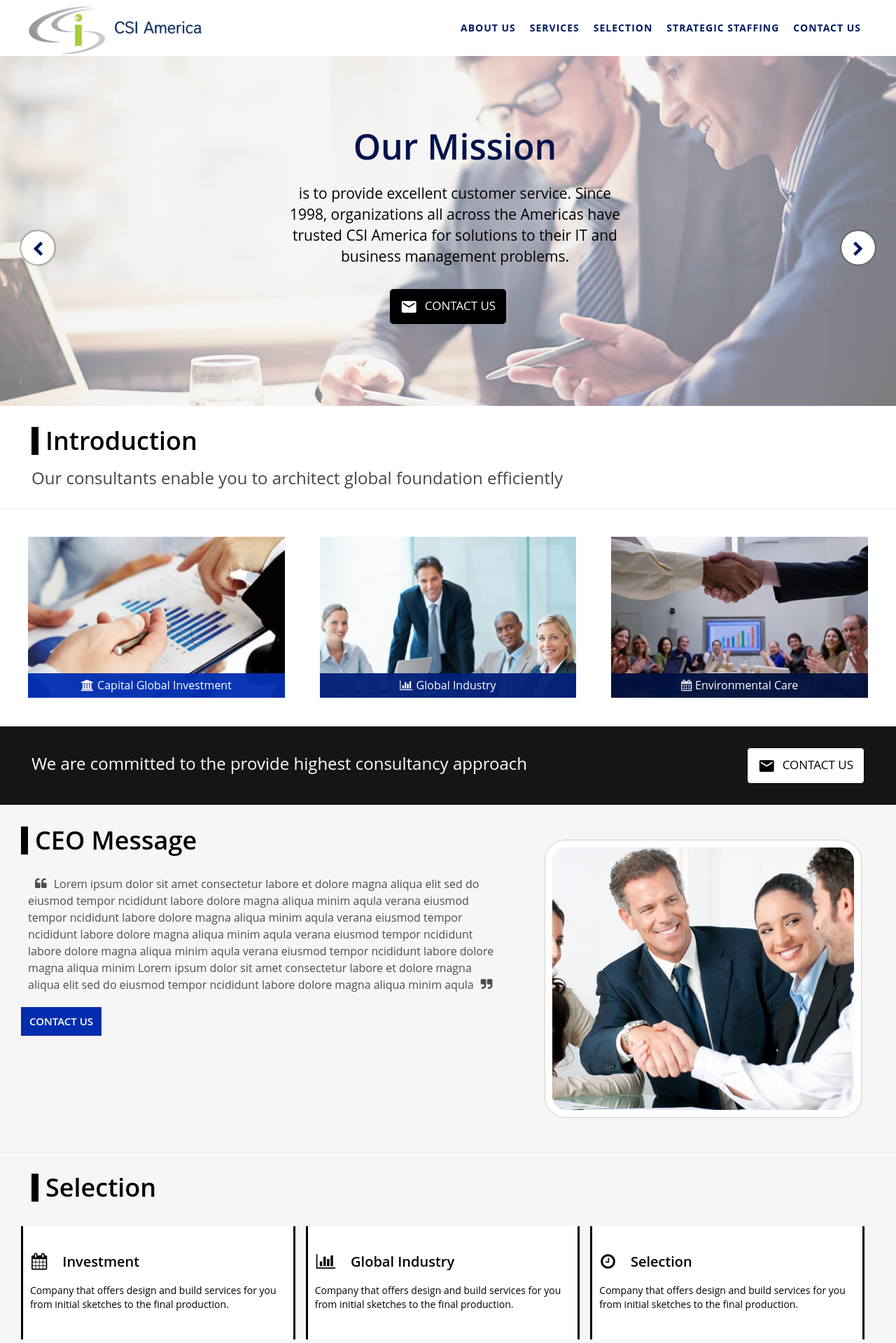
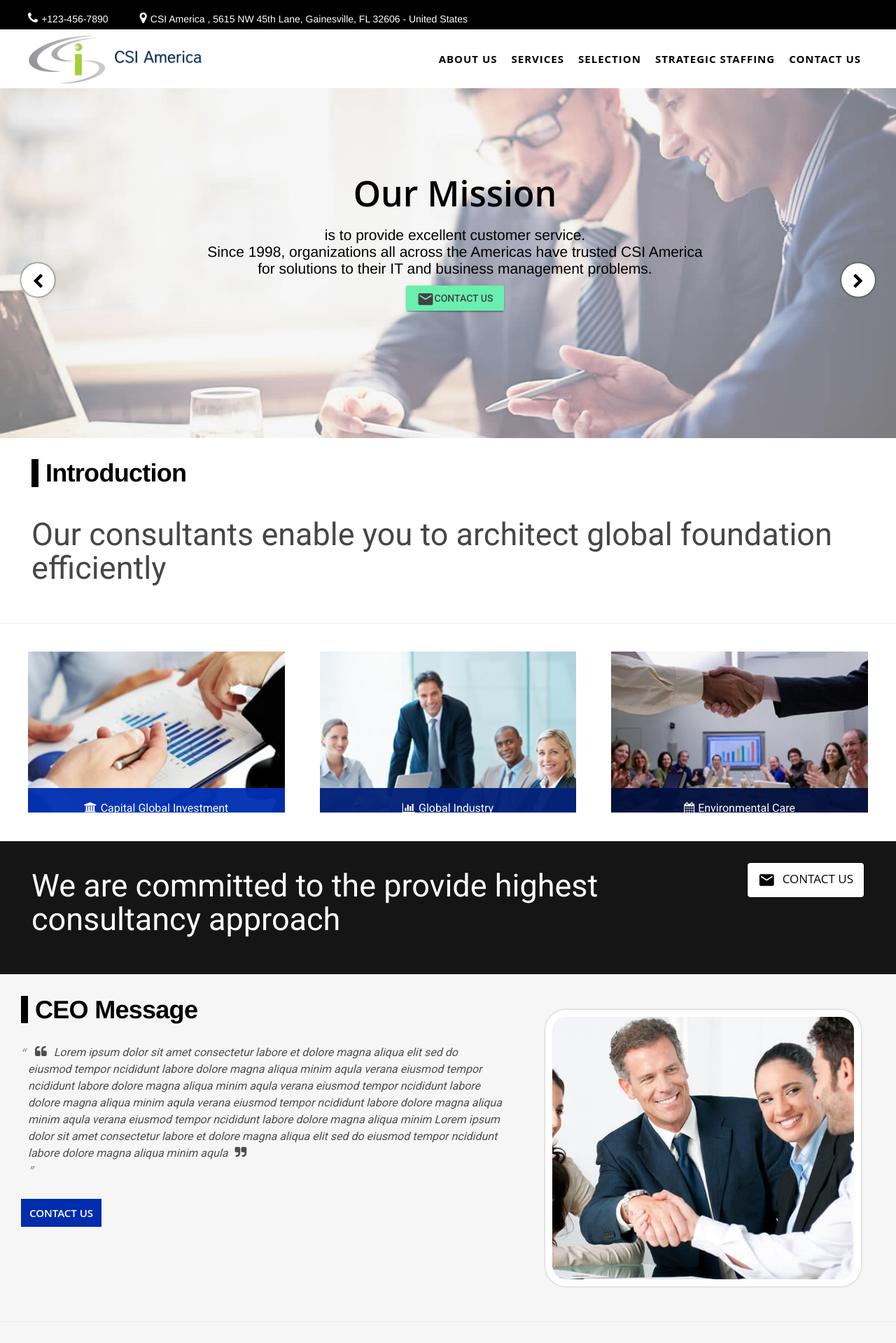
Before and after one commit to jaismeensandhu/20847380574358437520842394ca, a PHP site: page / in a window 1280 px wide. Shown: the top 1919 px of the page at 70% size. Run offline with PHP 8.4, Linux system fonts and the light colour scheme.

Commit message:
Add code for structures and  homepage 2

```diff
--- a/css/style.css
+++ b/css/style.css
@@ -470,7 +470,7 @@ a {
 	border: 1px solid #000000;
 }
 #top {
-	height: 48px;
+	height: 42px;
 }
 #top .site-info {
 	float: left;
@@ -577,6 +577,9 @@ a {
 #site-navigation {
 	float: right;
 }
+#site-navigation ul {
+	float: right;
+}
 #primary-menu {
 	margin-bottom: 0;
 	font-weight: 600;
@@ -589,13 +592,16 @@ a {
 #primary-menu li a {
 	display: inline-block;
 	padding: 30px 10px;
-	font-size: 14px;
+	font-size: 15px;
 	font-weight: 700;
 	letter-spacing: 1px;
 	text-transform: uppercase;
 	position: relative;
 	display: inline-block;
 	cursor: pointer;
+}
+#primary-menu li div a {
+	padding: 30px 2px;
 }
 
 #primary-menu  li a:hover {
@@ -767,12 +773,12 @@ a {
 	padding: 12px 15px;
 	color: #ffffff;
 	font-size: 16px;
-	max-width: 520px;
+	max-width: 760px;
 }
 #slider-main .carousel-caption .button-big {
 	margin: 20px 20px 0 0;
 	border-radius: 5px;
-	background: #002dad;
+	background: #000;
 }
 
 #slider-main .carousel-indicators {
@@ -860,7 +866,7 @@ a {
 #slider-main .slider-next i {
 	font-size: 22px;
 	padding-top: 15px;
-	color: #001a64;
+	color: #000;
 }
 /* SLIDER ENDS
 ========================================================================= */
@@ -2986,7 +2992,7 @@ button[type=submit] {
 	background-color: #f1f1f1;
 }
 #top {
-	background-color: #001964;
+	background-color: #000;
 }
 #masthead  {
 	background-color: #ffffff;
@@ -3329,14 +3335,14 @@ a.label-main:hover,
 	transition: background-color 0.2s linear;
 }
 #primary-menu>li>a {
-	color: #001A64 !important;
+	color: #000 !important;
 }
 ::selection {
-	background-color: #001A64;
+	background-color: #000;
 	color: #ffffff;
 }
 ::-moz-selection {
-	background-color: #001A64;
+	background-color: #000;
 	color: #464646;
 }
 #branding {
@@ -3358,7 +3364,7 @@ a.label-main:hover,
 }
 #slider-main .carousel-caption h2 span,
 #slider-main .carousel-caption p span  {
-	color: #00134b;
+	color: #000;
 	background: transparent;
 }
 #slider-main .carousel-caption p span  {
--- a/index.html
+++ b/index.html
@@ -8,7 +8,8 @@
 		<link rel="icon" href="img/favicon.png" />
 		<!-- GOOGLE FONTS
 			========================================================================= -->
-		<link href="https://fonts.googleapis.com/css?family=Crimson+Text" rel="stylesheet">
+		<!-- <link href="https://fonts.googleapis.com/css?family=Crimson+Text" rel="stylesheet"> -->
+		<link rel="stylesheet" href="http://fonts.googleapis.com/css?family=Roboto:300,400,500,700" type="text/css">
 		<!-- STYLESHEETS
 			========================================================================= -->
 		<link rel='stylesheet' href='css/bootstrap.css' type='text/css' />
@@ -21,6 +22,9 @@
 		<link rel='stylesheet' href='css/animate.css' type='text/css' />
 		<link rel='stylesheet' href='css/fx.css' type='text/css' />
 		<link rel='stylesheet' href='css/style.css' type='text/css' />
+		<link rel="stylesheet" href="https://fonts.googleapis.com/icon?family=Material+Icons">
+		<script defer src="https://code.getmdl.io/1.3.0/material.min.js"></script>
+		<link rel="stylesheet" href="https://code.getmdl.io/1.3.0/material.light_green-green.min.css" />
 	</head>
 	<body id="home">
 		<!-- PRELOADER STARTS
@@ -32,20 +36,20 @@
 			<!-- HEADER STARTS
 				========================================================================= -->
 			<header id="masthead" class="masthead-corporate site-header  clearfix" role="banner">
-			<!--<div id="top" class="clearfix dark">
+			<div id="top" class="clearfix dark">
 					<div class="container">
 						<div class="site-info">
-							<p><i class="fa"></i>+123-456-7890</p>
+							<p><i class="fa fa-phone"></i>+123-456-7890</p>
 						</div>
 						<div class="site-info address">
-							<p><i class="fa"></i>CSI America , 5615 NW 45th Lane, Gainesville, FL 32606 - United States</p>
+							<p><i class="fa fa-map-marker"></i>CSI America , 5615 NW 45th Lane, Gainesville, FL 32606 - United States</p>
 						</div>
-						<div class="social-media">
+						<div style="float:right;margin-top:5px;" class="addthis_inline_follow_toolbox" >
 						</div>
 					</div>
-				</div>-->
+				</div>
 				<div id="menu" class="clearfix dark menu-class">
-					<div class="container">
+					<div class="container" style="float:right;">
 						<div id="logo">
 							<a href="index.html" rel="home">
 								<img height="70" width="250" style="margin-top:-15px;" src="img/csi_logo.png" alt="Consulting" />
@@ -54,14 +58,13 @@
 						<div id="button-menu" class="button-icon">
 							<a href="#mobile-navigation"><i class="fa fa-bars"></i></a>
 						</div>
-						<nav id="site-navigation" class="main-navigation" role="navigation">
+						<nav id="site-navigation" style="float:right;" class="main-navigation" role="navigation">
 							<ul id="primary-menu" class="light">
 								<li><a href="#home">About Us</a></li>
 								<li><a href="#intro">Services</a></li>
 								<li><a href="#selection">Selection</a></li>
 								<li><a href="#strategicStaffing">Strategic Staffing</a></li>
 								<li><a href="#contact-us">Contact Us</a></li>
-								<li class="socialicons"><div class="addthis_inline_follow_toolbox" style="margin:-40px -40px -40px 0;"></div></li>
 							</ul>
 						</nav>
 					</div>
@@ -89,9 +92,10 @@
 								<span>Our Mission</span>
 							</h2>
 							<p class="fx-start" data-animation="fadeInUp">
-								<span style="font-size: 1.5em;">is to provide excellent customer service. Since 1998, organizations all across the Americas have trusted CSI America for solutions to their IT and business management problems.</span>
+								<span style="font-size: 1.5em;">is to provide excellent customer service.<br> Since 1998, organizations all across the Americas have trusted CSI America for solutions to their IT and business management problems.</span>
 							</p>
-							<a class="button-big button-dark fx-start black" href="#" data-animation="fadeInDown"><i class="material-icons" style="vertical-align: middle;font-size: 25px;">email</i>Contact Us</a>
+							<!-- <a class="button-big button-dark fx-start black" href="#" data-animation="fadeInDown"><i class="material-icons" style="vertical-align: middle;font-size: 25px;">email</i>Contact Us</a>-->
+							<button class="mdl-button mdl-js-button mdl-button--raised mdl-js-ripple-effect mdl-button--accent"><i class="material-icons" style="vertical-align: middle;font-size: 25px;">email</i>Contact Us</button>
 						</div>
 					</div>
 					<div class="item slide2">
```
Also changed, not shown: other parts of css/style.css (+16 -16 lines).
